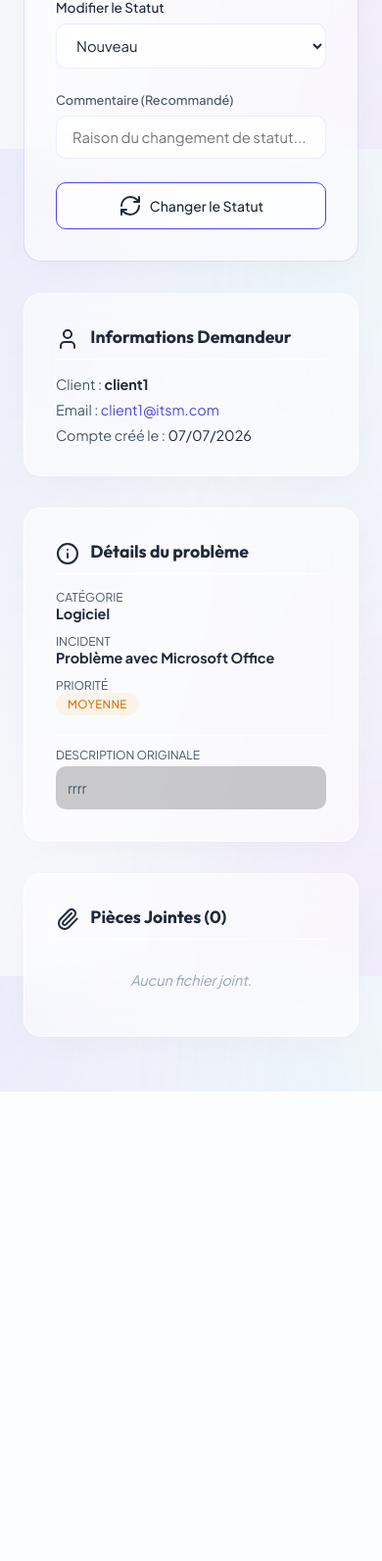
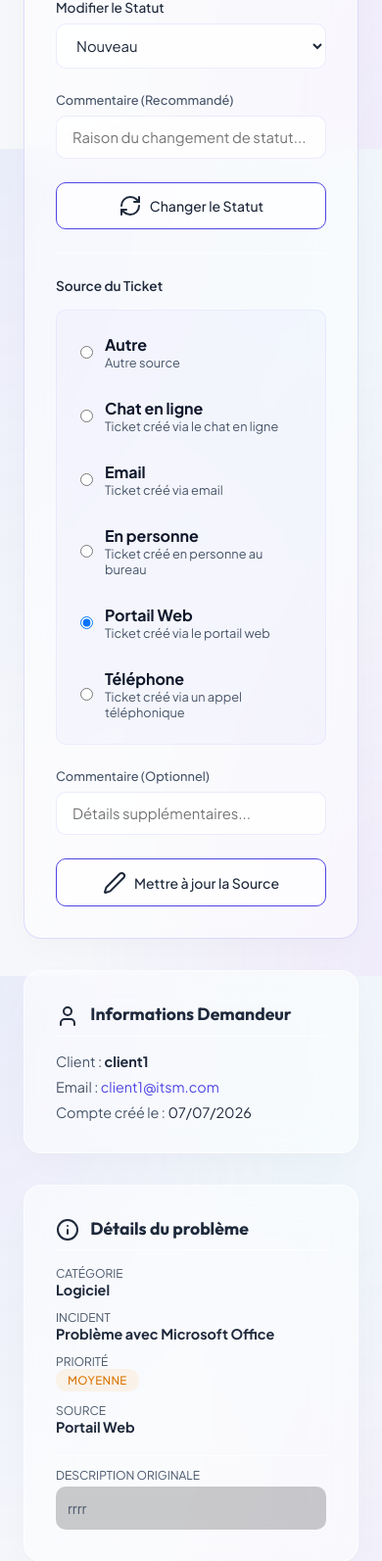
Before and after one commit to djami-colab/itsm_project, a Django app: page /admin/ticket/1/ in a window 390 px wide. Shown: the part 1536-3129 px from the top of the page at 98% size. Before the commit the page ends 2650 px from the top, so only its background shows below. Run offline with Django 5.2, Linux system fonts and the light colour scheme; a user stored in the database is signed in; data comes from the database, SQL or seed files in the repository; both versions use the stored data as it was after the commit; data that the repository does not hold is empty.

Commit message:
Add ticket source feature with multiple options
- Create SourceTicket model with 6 source options (Portal, Phone, Email, Chat, In-person, Other)
- Add source field to Ticket model with ForeignKey relationship
- Create Django migration for new model and field
- Add modify_source action in admin_detail_ticket view
- Display source options as radio buttons with descriptions
- Show source history in ticket timeline
- Add source information to ticket details panel
- Include optional comment field for source modification
- All sources stored with descriptions for admin reference

```diff
--- a/tickets/models.py
+++ b/tickets/models.py
@@ -55,6 +55,23 @@ class StatutTicket(models.Model):
     def __str__(self):
         return self.libelle
 
+class SourceTicket(models.Model):
+    SOURCES_CHOICES = [
+        ('portail', 'Portail Web'),
+        ('telephone', 'Téléphone'),
+        ('email', 'Email'),
+        ('chat', 'Chat en ligne'),
+        ('personne', 'En personne'),
+        ('autre', 'Autre'),
+    ]
+
+    libelle = models.CharField(max_length=100, unique=True)
+    description = models.TextField(blank=True, null=True)
+    actif = models.BooleanField(default=True)
+
+    def __str__(self):
+        return self.libelle
+
 class Ticket(models.Model):
     utilisateur = models.ForeignKey(Utilisateur, on_delete=models.CASCADE, related_name='tickets_crees')
     categorie = models.ForeignKey(Categorie, on_delete=models.PROTECT, related_name='tickets')
@@ -62,6 +79,7 @@ class Ticket(models.Model):
     probleme_autre = models.TextField(null=True, blank=True)
     priorite = models.ForeignKey(Priorite, on_delete=models.PROTECT, related_name='tickets')
     statut = models.ForeignKey(StatutTicket, on_delete=models.PROTECT, related_name='tickets')
+    source = models.ForeignKey(SourceTicket, on_delete=models.SET_NULL, null=True, blank=True, related_name='tickets')
     technicien = models.ForeignKey(Utilisateur, on_delete=models.SET_NULL, null=True, blank=True, related_name='tickets_assignes')
     description = models.TextField(blank=True, default="")
 
--- a/tickets/templates/tickets/admin/detail_ticket.html
+++ b/tickets/templates/tickets/admin/detail_ticket.html
@@ -114,7 +114,7 @@
             </form>
 
             <!-- 2. Form Changer Statut -->
-            <form method="POST" action="{% url 'admin_detail_ticket' ticket.id %}">
+            <form method="POST" action="{% url 'admin_detail_ticket' ticket.id %}" style="margin-bottom: 1.5rem; border-bottom: 1px solid var(--border-color); padding-bottom: 1.5rem;">
                 {% csrf_token %}
                 <input type="hidden" name="action" value="changer_statut">
 
@@ -134,6 +134,40 @@
 
                 <button type="submit" class="btn btn-secondary" style="width: 100%; border-color: var(--primary);">
                     <i data-lucide="refresh-cw"></i> Changer le Statut
+                </button>
+            </form>
+
+            <!-- 3. Form Modifier Source Ticket -->
+            <form method="POST" action="{% url 'admin_detail_ticket' ticket.id %}">
+                {% csrf_token %}
+                <input type="hidden" name="action" value="modifier_source">
+
+                <div class="form-group">
+                    <label class="form-label" style="font-weight: 600; margin-bottom: 1rem; display: block;">Source du Ticket</label>
+
+                    <!-- Source Selection with Checkboxes -->
+                    <div style="display: flex; flex-direction: column; gap: 0.75rem; background: rgba(99, 102, 241, 0.03); padding: 1rem; border-radius: var(--border-radius-sm); border: 1px solid rgba(99, 102, 241, 0.08);">
+                        {% for src in sources %}
+                        <label class="checkbox-label" style="display: flex; align-items: center; gap: 0.75rem; cursor: pointer; padding: 0.5rem; border-radius: 8px; transition: var(--transition);">
+                            <input type="radio" name="source" value="{{ src.id }}" {% if ticket.source.id == src.id %}checked{% endif %} style="cursor: pointer;">
+                            <span style="flex: 1;">
+                                <strong style="color: #0f172a;">{{ src.libelle }}</strong>
+                                {% if src.description %}
+                                <div style="font-size: 0.8rem; color: var(--text-secondary);">{{ src.description }}</div>
+                                {% endif %}
+                            </span>
+                        </label>
+                        {% endfor %}
+                    </div>
+                </div>
+
+                <div class="form-group">
+                    <label for="source_comment" class="form-label" style="font-size: 0.8rem; color: var(--text-secondary);">Commentaire (Optionnel)</label>
+                    <input type="text" name="commentaire" id="source_comment" class="form-control" placeholder="Détails supplémentaires...">
+                </div>
+
+                <button type="submit" class="btn btn-secondary" style="width: 100%; border-color: var(--primary);">
+                    <i data-lucide="edit-2"></i> Mettre à jour la Source
                 </button>
             </form>
         </div>
@@ -171,6 +205,15 @@
                 <p><span style="color: var(--text-secondary); display:block; font-size:0.75rem;">PRIORITÉ</span>
                     <span class="badge badge-prio-{{ ticket.priorite.libelle|lower }}">{{ ticket.priorite.libelle }}</span>
                 </p>
+                <p><span style="color: var(--text-secondary); display:block; font-size:0.75rem;">SOURCE</span>
+                    <strong>
+                        {% if ticket.source %}
+                            {{ ticket.source.libelle }}
+                        {% else %}
+                            <span style="color: var(--text-muted); font-style: italic;">Non définie</span>
+                        {% endif %}
+                    </strong>
+                </p>
                 <div style="border-top: 1px solid var(--border-color); padding-top: 0.75rem; margin-top: 0.5rem;">
                     <span style="color: var(--text-secondary); display:block; font-size:0.75rem; margin-bottom: 0.25rem;">DESCRIPTION ORIGINALE</span>
                     <div style="background: rgba(0,0,0,0.2); padding: 0.75rem; border-radius: var(--border-radius-sm); color: var(--text-secondary); line-height: 1.4; word-break: break-word;">
--- a/tickets/views.py
+++ b/tickets/views.py
@@ -6,7 +6,7 @@ from django.db import models
 from django.db.models import Count
 from django.utils import timezone
 from .models import (
-    Role, Categorie, Probleme, Priorite, StatutTicket,
+    Role, Categorie, Probleme, Priorite, StatutTicket, SourceTicket,
     Ticket, PieceJointe, HistoriqueTicket, Utilisateur
 )
 
@@ -305,6 +305,7 @@ def admin_detail_ticket(request, ticket_id):
 
     ticket = get_object_or_404(Ticket, id=ticket_id)
     statuts = StatutTicket.objects.all()
+    sources = SourceTicket.objects.filter(actif=True).order_by('libelle')
 
     tech_role = Role.objects.get(libelle='Technicien')
     techniciens = Utilisateur.objects.filter(role=tech_role, is_active=True)
@@ -368,6 +369,30 @@ def admin_detail_ticket(request, ticket_id):
                 commentaire=comment_log
             )
 
+        # Action : Modifier la source du ticket
+        elif action == 'modifier_source':
+            source_id = request.POST.get('source')
+            nouvelle_source = get_object_or_404(SourceTicket, id=source_id) if source_id else None
+
+            ancienne_source = ticket.source
+            ticket.source = nouvelle_source
+            ticket.save()
+
+            ancienne_source_libelle = ancienne_source.libelle if ancienne_source else "Non définie"
+            nouvelle_source_libelle = nouvelle_source.libelle if nouvelle_source else "Non définie"
+
+            comment_log = f"Source du ticket modifiée : {ancienne_source_libelle} → {nouvelle_source_libelle}."
+            if commentaire:
+                comment_log += f" Note: {commentaire}"
+
+            HistoriqueTicket.objects.create(
+                ticket=ticket,
+                ancien_statut=ticket.statut,
+                nouveau_statut=ticket.statut,
+                modifie_par=request.user,
+                commentaire=comment_log
+            )
+
         # Action : Ajouter un simple message/commentaire
         elif action == 'ajouter_commentaire':
             if commentaire:
@@ -397,6 +422,7 @@ def admin_detail_ticket(request, ticket_id):
     return render(request, 'tickets/admin/detail_ticket.html', {
         'ticket': ticket,
         'statuts': statuts,
+        'sources': sources,
         'techniciens': techniciens,
         'historiques': historiques,
         'pieces_jointes': pieces_jointes
```
Also changed, not shown: db.sqlite3, ticket-source-feature.png (added), ticket-source-selected.png (added), ticket-source-updated.png (added), tickets/migrations/0003_sourceticket_ticket_source.py (added).
